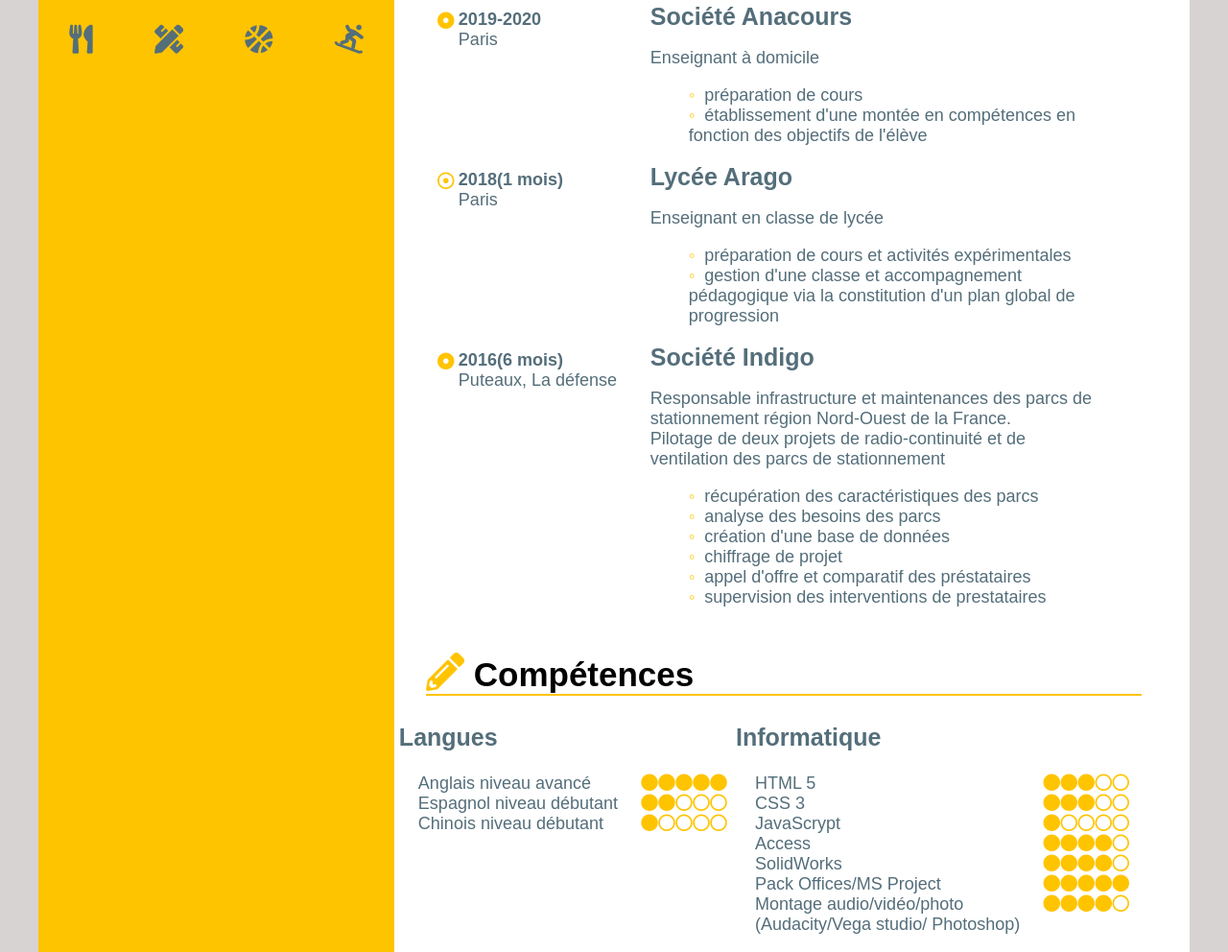
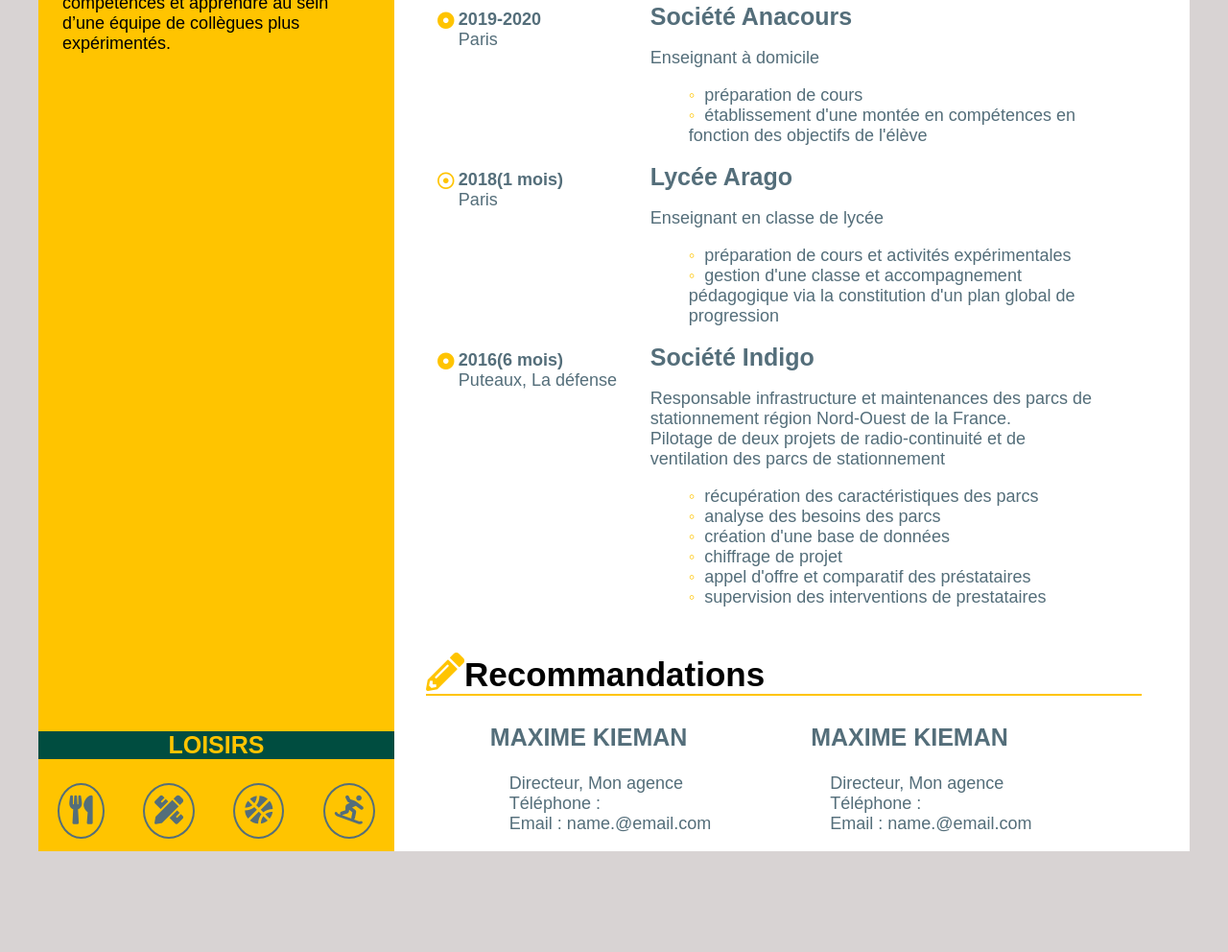
Before and after one commit to Lasai-Freyr/openclassroomsproject, a plain HTML site: page index.html in a window 1280 px wide. Shown: the part 879-1871 px from the top of the page at 96% size. After the commit the page ends 1766 px from the top, so only its background shows below. Drawn offline with Linux system fonts and the light colour scheme; a web font is replaced by a local one.

Commit message:
modif suite au rendu soutenance

```diff
--- a/index.html
+++ b/index.html
@@ -36,7 +36,7 @@
                         </p>
                     </div>
                 </section>
-                <section>
+                <section class="grd-loisirs">
                     <h3>LOISIRS</h3>
                     <div id="loisirs">
                         <div class="loisir1"> <i class="fas fa-utensils" title="cuisine multi-culturelle"></i></div>
@@ -54,42 +54,42 @@
                 </header>
                 <section class="principal">
                     <h2 class="titre"><i class="fas fa-graduation-cap"></i> Formation</h2>
-                    <article>
+                    <div class="grde-div">
                         <div class="icone"><i class="fas fa-dot-circle"></i></div>
                         <div class="date"><strong>2020</strong><br>Paris</div>
                         <div class="description">
                             <h3>Openclassrooms</h3>
                             <p> Formation de développeur web </p>
                         </div>
-                    </article>
-                    <article>
+                    </div>
+                    <div class="grde-div">
                         <div class="icone"><i class="far fa-dot-circle"></i></div>
                         <div class="date"><strong>2017-2020</strong><br>Paris</div>
                         <div class="description">
                             <h3>Sorbonne Université</h3>
                             <p>Master des métiers de l'Enseignement, de l'Education et de la formation parcours Physique-chimie (Master MEEF)</p>
                         </div>
-                    </article>
-                    <article>
+                    </div>
+                    <div class="grde-div">
                         <div class="icone"><i class="fas fa-dot-circle"></i></div>
                         <div class="date"><strong>2014-2017</strong><br>Paris</div>
                         <div class="description">
                             <h3>Ecole des Ingénieurs de la Ville de Paris (EIVP)</h3>
                             <p> Ecole d'ingénieur en génie Urbain </p>
                         </div>
-                    </article>
-                    <article>
+                    </div>
+                    <div class="grde-div">
                         <div class="icone"><i class="far fa-dot-circle"></i></div>
                         <div class="date"><strong>2012-2014</strong><br>Albi</div>
                         <div class="description">
                             <h3>Lycée Louis Rascol</h3>
                             <p> Classe préparatoire mathématiques aux grandes Ecoles- spécialité Technologie et Sciences de l'Industrie (CPGE TSI)</p>
                         </div>
-                    </article>
+                    </div>
                 </section>
                 <section class="principal">
                     <h2 class="titre"><i class="fas fa-toolbox"></i> Expérience professionnelle</h2>
-                    <article>
+                    <div class="grde-div">
                         <div class="icone"><i class="fas fa-dot-circle"></i></div>
                         <div class="date"><strong> 2019-2020</strong><br>Paris</div>
                         <div class="description">
@@ -100,8 +100,8 @@
                                 <li>établissement d'une montée en compétences en fonction des objectifs de l'élève</li>
                             </ul>
                         </div>
-                    </article>
-                    <article>
+                    </div>
+                    <div class="grde-div">
                         <div class="icone"><i class="far fa-dot-circle"></i></div>
                         <div class="date"><strong>2018(1 mois)</strong><br>Paris</div>
                         <div class="description">
@@ -112,8 +112,8 @@
                                 <li>gestion d'une classe et accompagnement pédagogique via la constitution d'un plan global de progression</li>
                             </ul>
                         </div>
-                    </article>
-                    <article>
+                    </div>
+                    <div class="grde-div">
                         <div class="icone"><i class="fas fa-dot-circle"></i></div>
                         <div class="date"><strong>2016(6 mois)</strong><br>Puteaux, La défense</div>
                         <div class="description">
@@ -131,53 +131,31 @@
                                 <li>supervision des interventions de prestataires</li>
                             </ul>
                         </div>
-                    </article>
+                    </div>
                 </section>
 
                 <footer>
-                    <h2 class="titre"><i class="fas fa-pencil-alt"></i> Compétences</h2>
-                    <article>
-                        <h3>Langues</h3>
+                    <h2 class="titre"><i class="fas fa-pencil-alt"></i>Recommandations</h2>
+                    <div class="grde-div">
+                        <h3>MAXIME KIEMAN</h3>
                         <div id="langues">
                             <p>
-                                Anglais niveau avancé<br>
-                                Espagnol niveau débutant<br>
-                                Chinois niveau débutant<br>
+                                Directeur, Mon agence<br>
+                                Téléphone :<br>
+                                Email : name.@email.com<br>
                             </p>
                         </div>
-                        <div class="iconecomp lang">
+                    </div>
+                    <div class="grde-div">
+                        <h3>MAXIME KIEMAN</h3>
+                        <div id="informatique">
                             <p>
-                                <i class="fas fa-circle"></i><i class="fas fa-circle"></i><i class="fas fa-circle"></i><i class="fas fa-circle"></i><i class="fas fa-circle"></i><br>
-                                <i class="fas fa-circle"></i><i class="fas fa-circle"></i><i class="far fa-circle"></i><i class="far fa-circle"></i><i class="far fa-circle"></i><br>
-                                <i class="fas fa-circle"><i class="far fa-circle"></i><i class="far fa-circle"></i><i class="far fa-circle"></i><i class="far fa-circle"></i></i><br>
+                                Directeur, Mon agence<br>
+                                Téléphone :<br>
+                                Email : name.@email.com<br>
                             </p>
                         </div>
-                    </article>
-                    <article>
-                        <h3>Informatique</h3>
-                        <div id="informatique">
-                            <p>
-                                HTML 5<br>
-                                CSS 3<br>
-                                JavaScrypt<br>
-                                Access<br>
-                                SolidWorks<br>
-                                Pack Offices/MS Project<br>
-                                Montage audio/vidéo/photo<br>(Audacity/Vega studio/ Photoshop)
-                            </p>
-                        </div>
-                        <div class="iconecomp">
-                            <p>
-                                <i class="fas fa-circle"></i><i class="fas fa-circle"></i><i class="fas fa-circle"></i><i class="far fa-circle"></i><i class="far fa-circle"></i><br>
-                                <i class="fas fa-circle"></i><i class="fas fa-circle"></i><i class="fas fa-circle"></i><i class="far fa-circle"></i><i class="far fa-circle"></i><br>
-                                <i class="fas fa-circle"><i class="far fa-circle"></i><i class="far fa-circle"></i><i class="far fa-circle"></i><i class="far fa-circle"></i></i><br>
-                                <i class="fas fa-circle"></i><i class="fas fa-circle"></i><i class="fas fa-circle"></i><i class="fas fa-circle"></i><i class="far fa-circle"></i><br>
-                                <i class="fas fa-circle"></i><i class="fas fa-circle"></i><i class="fas fa-circle"></i><i class="fas fa-circle"></i><i class="far fa-circle"></i><br>
-                                <i class="fas fa-circle"><i class="fas fa-circle"></i><i class="fas fa-circle"></i><i class="fas fa-circle"></i><i class="fas fa-circle"></i></i><br>
-                                <i class="fas fa-circle"><i class="fas fa-circle"></i><i class="fas fa-circle"></i><i class="fas fa-circle"></i><i class="far fa-circle"></i></i><br>
-                            </p>
-                        </div>
-                    </article>
+                    </div>
                 </footer>
             </div>
         </div>
--- a/style.css
+++ b/style.css
@@ -26,6 +26,15 @@ nav
     width: 45%;
     background-color: #FFC400;
     text-align: left;
+    display: inline-flex;
+    flex-direction: column;
+    justify-content: space-between;
+}
+
+#propos
+{
+    margin-top: 20px;
+    height: 950px;
 }
 
 .image-cont
@@ -76,6 +85,13 @@ h1
     font-family: 'exo2',Arial, Helvetica, sans-serif;
 }
 
+.grd-loisirs
+{
+    height: 150px;
+    margin-bottom: 0px;
+}
+
+
 #loisirs
 {
     color: #546E7A;
@@ -83,11 +99,19 @@ h1
     flex-direction: row;
     justify-content: space-around;
     font-size: 30px;
+    margin-bottom: 1px;
 }
 
 #loisirs a
 {
     color: #546E7A;
+}
+
+.loisir1, .loisir2, .loisir3, .loisir4
+{
+    border: 2px solid #546E7A;
+    border-radius: 50%;
+    padding: 10px;
 }
 
 .image
@@ -96,7 +120,7 @@ h1
    clip-path: ellipse(50% 40%);
 }
 
-nav, #corpus
+#corpus
 {
     display: inline-block;
     vertical-align: top;
@@ -137,7 +161,7 @@ nav p
     max-width: 60%;
 }
 
-.principal article
+.principal .grde-div
 {
     display:flex;
     flex-direction: row;
@@ -158,13 +182,13 @@ nav p
     font-family: "exo2",Arial, Helvetica, sans-serif;
 }
 
-footer article
+footer .grde-div
 {
     display: inline-block;
     flex-direction: row;
     text-align: left;
     vertical-align: top;
-    padding-left: 5px;
+    padding-left: 100px;
     margin-left: 0px;
 }
 
@@ -173,14 +197,14 @@ footer p
     padding-left: 20px;
 }
 
-#langues, #informatique, .iconecomp
+#langues, #informatique
 {
     display:inline-block;
     flex-direction: row;
     vertical-align: top;
 }
 
-#corpus article .far,#corpus article .fas
+#corpus .grde-div .far,#corpus .grde-div .fas
 {
     color: #FFC400 ;
     font-size: 18px;
@@ -251,6 +275,11 @@ ul
         padding-bottom: 10px;
     }
 
+    #propos
+    {
+        height: 240px;
+    }
+
     .image
     {
         max-width: 140px;
@@ -306,7 +335,7 @@ ul
         width: 50%;
     }
 
-    .principal article
+    .principal .grde-div
     {
         display: flex;
         flex-direction: row;
@@ -343,7 +372,7 @@ ul
         flex-direction: column;
     }
 
-    footer article
+    footer .grde-div
     {
         max-width: 100%;
         margin-left: 0px;
```
